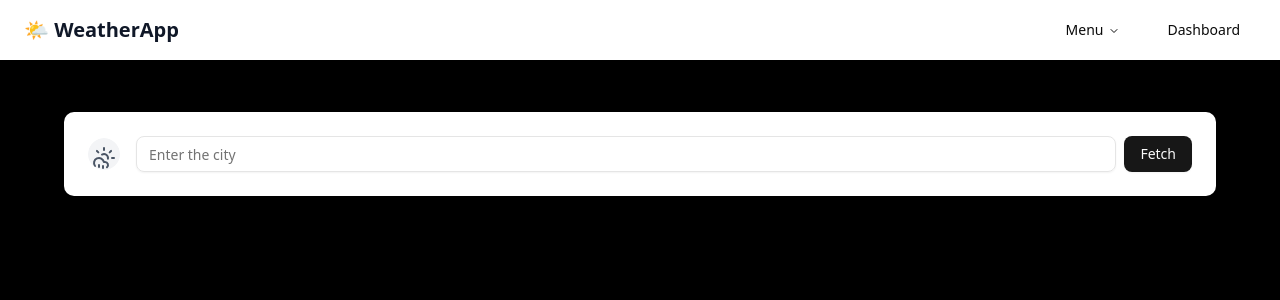
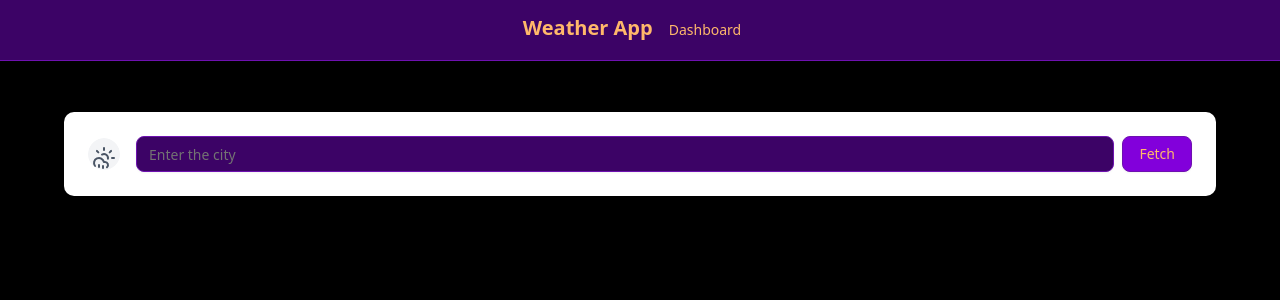
Before and after one commit to aparna2004/dog, a React (Vite) app in the folder weather-api/: page /dashboard in a window 1280 px wide. Shown: the top 300 px of the page. Built offline with nearby package versions, Linux system fonts and the light colour scheme.

Commit message:
Update Generic table

```diff
--- a/weather-api/src/components/GenericTable.tsx
+++ b/weather-api/src/components/GenericTable.tsx
@@ -1,4 +1,12 @@
-import { Table, TableBody, TableCaption, TableCell, TableHead, TableHeader, TableRow } from "@/components/ui/table";
+import {
+  Table,
+  TableBody,
+  TableCaption,
+  TableCell,
+  TableHead,
+  TableHeader,
+  TableRow
+} from "@/components/ui/table";
 
 interface GenericTableProps {
   headers: string[]; // Array of table headers
@@ -7,20 +15,26 @@ interface GenericTableProps {
 
 const GenericTable = ({ headers, data }: GenericTableProps) => {
   return (
-    <Table className="w-full">
-      <TableCaption>A list of weather metrics.</TableCaption>
-      <TableHeader>
+    <Table className="w-full border border-pink-500 shadow-lg rounded-s overflow-hidden">
+      <TableCaption className="text-pink-400 font-light italic">
+        list of weather metrics.
+      </TableCaption>
+      <TableHeader className="bg-purple-950">
         <TableRow>
           {headers.map((header, index) => (
-            <TableHead key={index}>{header}</TableHead>
+            <TableHead key={index} className="p-3 text-orange-400 font-bold uppercase">
+              {header}
+            </TableHead>
           ))}
         </TableRow>
       </TableHeader>
-      <TableBody>
+      <TableBody className="bg-purple-950">
         {data.map((row, rowIndex) => (
-          <TableRow key={rowIndex}>
+          <TableRow key={rowIndex} className="hover:bg-purple-900 transition duration-200">
             {row.map((cell, cellIndex) => (
-              <TableCell key={cellIndex}>{cell}</TableCell>
+              <TableCell key={cellIndex} className="p-3 text-white border-t border-pink-500">
+                {cell}
+              </TableCell>
             ))}
           </TableRow>
         ))}
--- a/weather-api/src/components/shared/InputWithButton.tsx
+++ b/weather-api/src/components/shared/InputWithButton.tsx
@@ -8,7 +8,7 @@ type InputWithButtonProps = {
   onChange: (value: string) => void;
 };
 
-export const InputWithButton= ({
+export const InputWithButton = ({
   btnText,
   placeholderText,
   onSubmit,
@@ -16,8 +16,17 @@ export const InputWithButton= ({
 }: InputWithButtonProps) => {
   return (
     <div className="flex w-full items-center space-x-2">
-      <Input type="text" placeholder={placeholderText} onChange={(e) => onChange(e.target.value)} />
-      <Button type="button" onClick={onSubmit}>
+      <Input
+        type="text"
+        placeholder={placeholderText}
+        onChange={(e) => onChange(e.target.value)}
+        className="bg-purple-950 text-orange-300 border border-purple-800 placeholder-gray-500 focus:ring-purple-640"
+      />
+      <Button
+        type="button"
+        onClick={onSubmit}
+        className="bg-purple-700 hover:bg-purple-600 text-orange-300 border border-purple-800"
+      >
         {btnText}
       </Button>
     </div>
--- a/weather-api/src/components/shared/Navbar.tsx
+++ b/weather-api/src/components/shared/Navbar.tsx
@@ -10,39 +10,46 @@ import {
 
 const Navbar = () => {
   return (
-    <nav className="bg-white shadow-md px-6 py-3 fixed w-full top-0 left-0 z-50">
-      <div className="container mx-auto flex justify-between items-center">
+    <nav className="bg-purple-950 shadow-md px-6 py-3 fixed w-full top-0 left-0 z-50 border-b border-purple-800">
+      <div className="container mx-auto flex justify-center items-baseline">
         {/* Logo */}
-        <Link to="/" className="text-xl font-bold text-gray-900">
-          🌤️ WeatherApp
+        <Link to="/" className="text-xl font-bold text-orange-300 hover:text-orange-400 transition">
+          Weather App
         </Link>
 
         {/* Navigation Menu */}
         <NavigationMenu>
           <NavigationMenuList className="flex gap-4">
             <NavigationMenuItem>
-              <NavigationMenuTrigger>Menu</NavigationMenuTrigger>
-              <NavigationMenuContent className="bg-white shadow-md p-2 rounded-md">
+              <NavigationMenuLink asChild>
+                <Link
+                  to="/dashboard"
+                  className="px-4 py-2 text-orange-300 hover:text-orange-400 transition"
+                >
+                  Dashboard
+                </Link>
+              </NavigationMenuLink>
+            </NavigationMenuItem>
+
+            {/* Example Dropdown Menu */}
+            {/* Uncomment if needed */}
+            {/* <NavigationMenuItem>
+              <NavigationMenuTrigger className="text-orange-300 hover:text-orange-400 transition">
+                Menu
+              </NavigationMenuTrigger>
+              <NavigationMenuContent className="bg-purple-900 shadow-md p-2 rounded-md border border-purple-800">
                 <NavigationMenuLink asChild>
-                  <Link to="/" className="block px-4 py-2 hover:bg-gray-100 rounded-md">
+                  <Link to="/" className="block px-4 py-2 text-orange-300 hover:text-orange-400 rounded-md">
                     Home
                   </Link>
                 </NavigationMenuLink>
                 <NavigationMenuLink asChild>
-                  <Link to="/about" className="block px-4 py-2 hover:bg-gray-100 rounded-md">
+                  <Link to="/about" className="block px-4 py-2 text-orange-300 hover:text-orange-400 rounded-md">
                     About
                   </Link>
                 </NavigationMenuLink>
               </NavigationMenuContent>
-            </NavigationMenuItem>
-
-            <NavigationMenuItem>
-              <NavigationMenuLink asChild>
-                <Link to="/dashboard" className="px-4 py-2 hover:text-gray-700">
-                  Dashboard
-                </Link>
-              </NavigationMenuLink>
-            </NavigationMenuItem>
+            </NavigationMenuItem> */}
           </NavigationMenuList>
         </NavigationMenu>
       </div>
```
